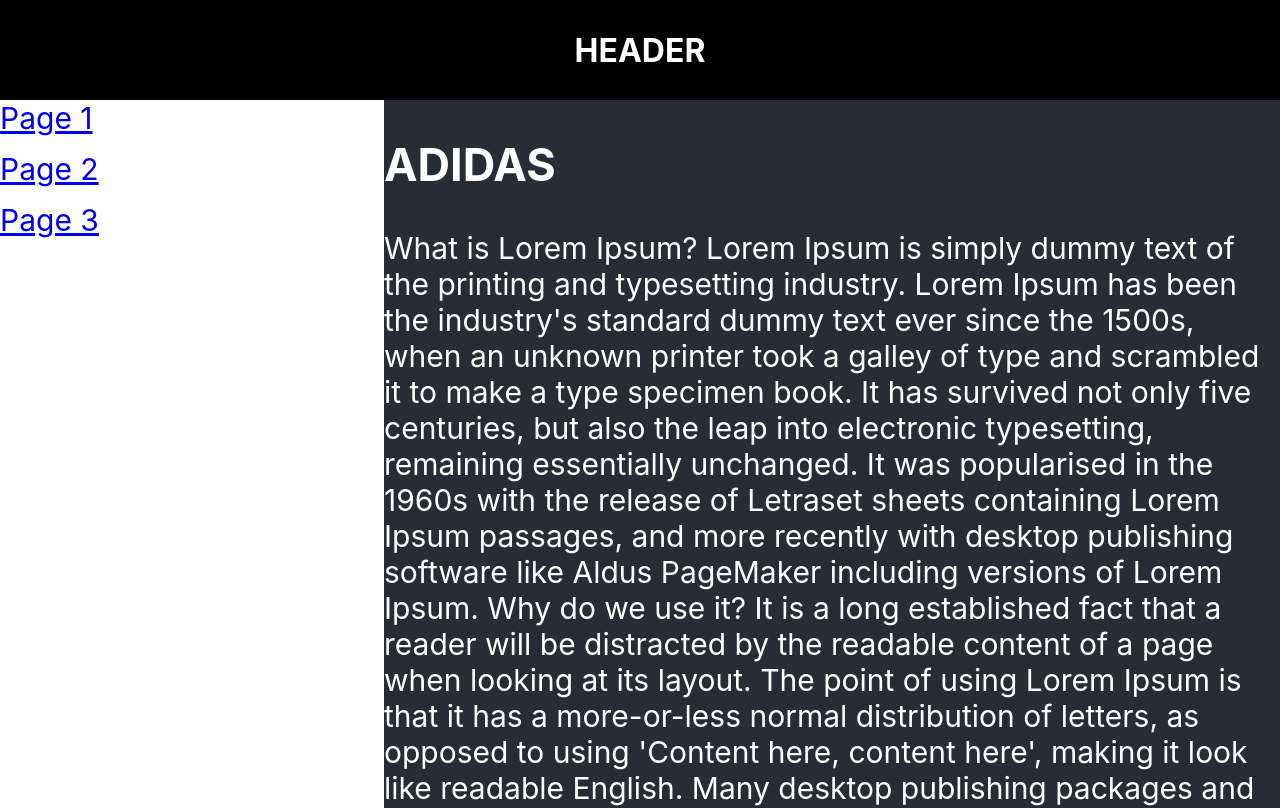
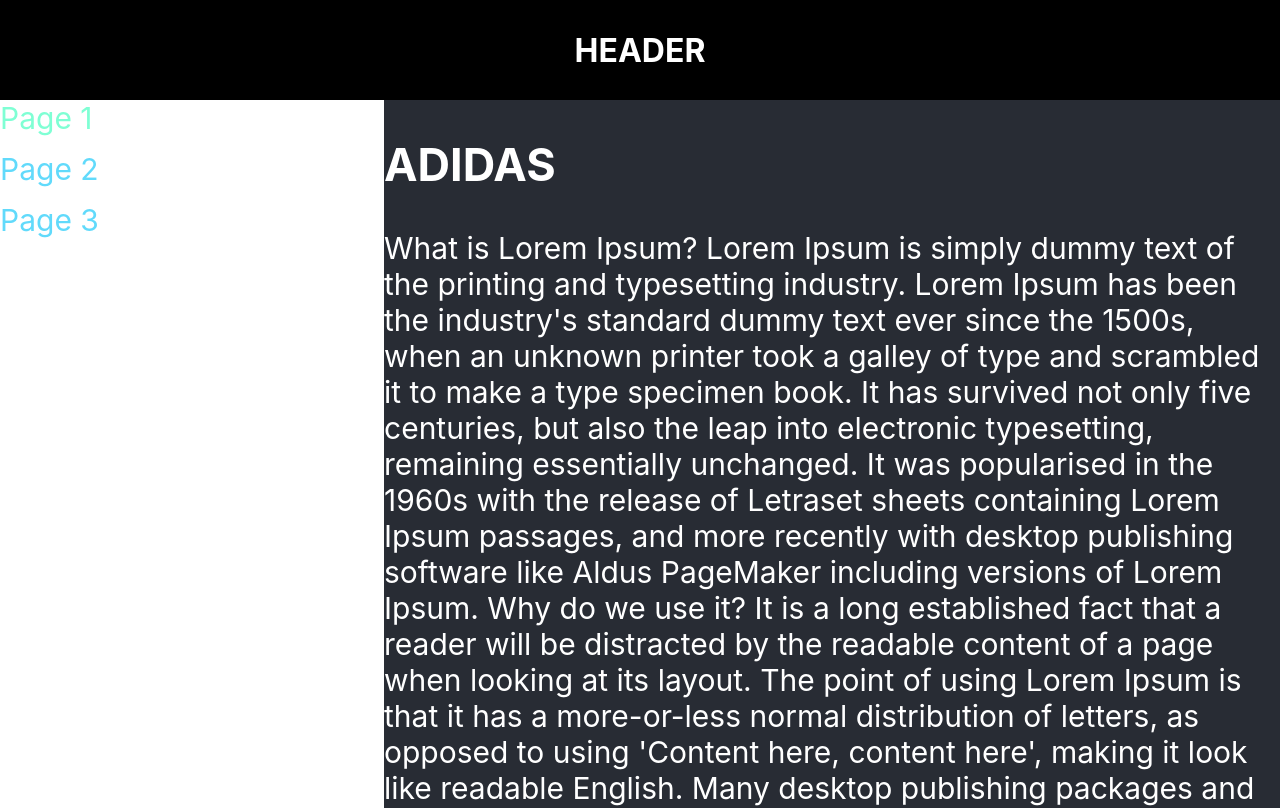
Before and after one commit to Kirill190611/react-router-dom, a React (Create React App) app: page /page1 in a window 1280 px wide. Shown: the top 808 px of the page. Built offline with nearby package versions, Linux system fonts and the light colour scheme.

Commit message:
Practice with NavLink styles

```diff
--- a/src/App.tsx
+++ b/src/App.tsx
@@ -13,9 +13,12 @@ function App() {
             <div className={styles.header}><h1>HEADER</h1></div>
             <div className={styles.body}>
                 <div className={styles.nav}>
-                    <NavLink to="/page1">Page 1</NavLink>
-                    <NavLink to="/page2">Page 2</NavLink>
-                    <NavLink to="/page3">Page 3</NavLink>
+                    <NavLink to="/page1"
+                             className={({isActive}) => (isActive ? styles.activeLink : styles.link)}>Page 1</NavLink>
+                    <NavLink to="/page2"
+                             className={({isActive}) => (isActive ? styles.activeLink : styles.link)}>Page 2</NavLink>
+                    <NavLink to="/page3"
+                             className={({isActive}) => (isActive ? styles.activeLink : styles.link)}>Page 3</NavLink>
                 </div>
                 <div className={styles.content}>
                     <Routes>
--- a/src/components/Site.module.css
+++ b/src/components/Site.module.css
@@ -43,3 +43,13 @@
     text-align: center;
     color: white;
 }
+
+.link {
+    color: #61dafb;
+    text-decoration: none;
+}
+
+.activeLink {
+    color: aquamarine;
+    text-decoration: none;
+}
```
